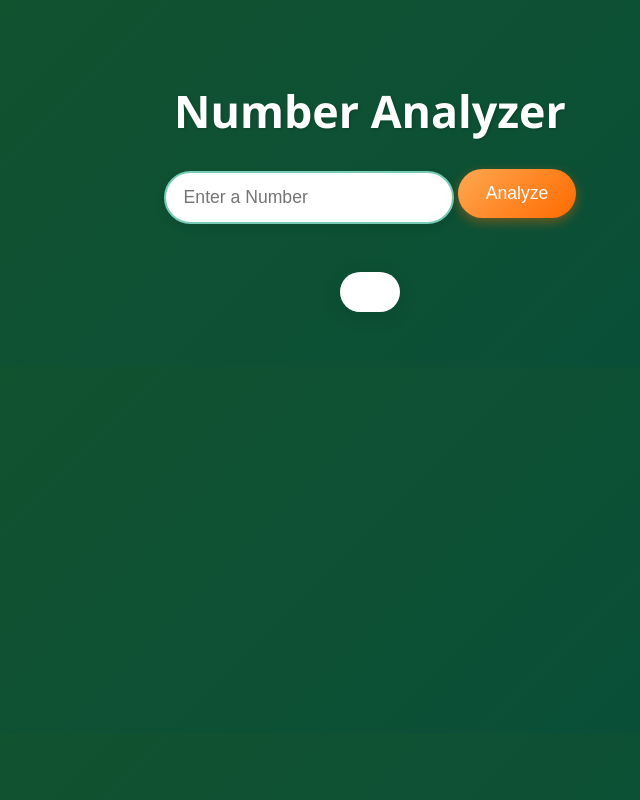
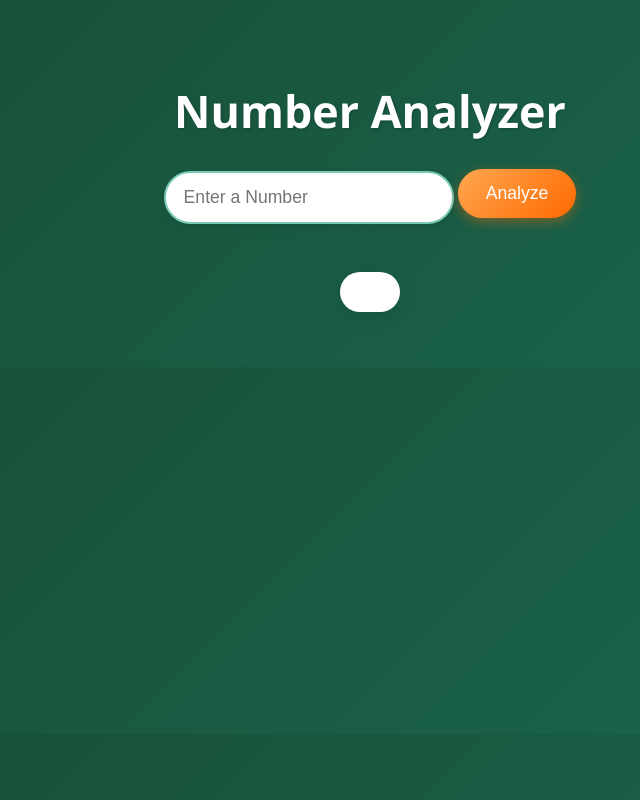
Before and after one commit to Bethany-23/number-analyzer, a plain HTML site: page index.html in a window 1280 px wide. Shown: the whole page, without its empty margins (270-910 px from the left). Drawn offline with Linux system fonts and the light colour scheme.

Commit message:
edited style

```diff
--- a/styles.css
+++ b/styles.css
@@ -2,7 +2,7 @@
 
 body {
   font-family: 'Segoe UI', sans-serif;
-  background: linear-gradient(135deg, #14532d, #064e3b);
+  background: linear-gradient(135deg, #184e33, #1a6752);
   text-align: center;
   padding: 50px 20px;
   margin: 0;
```
